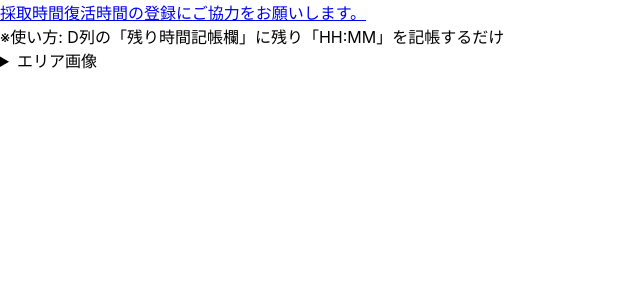
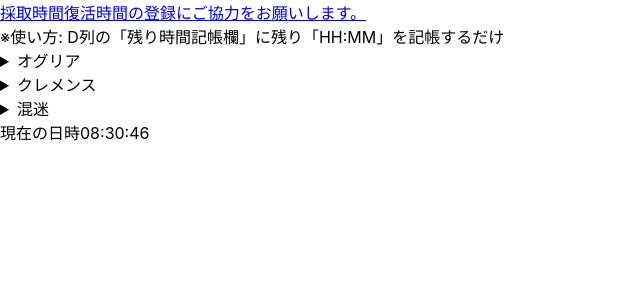
Before and after one commit to holndal/conq_source, a React (Create React App) app: page / in a window 1280 px wide. Shown: the top 300 px of the page, without its empty margins (0-640 px from the left). Built offline with nearby package versions, Linux system fonts and the light colour scheme; no server answers.

Commit message:
update. realtime

```diff
--- a/src/components/Result.js
+++ b/src/components/Result.js
@@ -8,7 +8,7 @@ function Result() {
     useEffect(() => {
         setInterval(() => {
             setTime(new Date())
-        }, 1000*30)
+        }, 1000)
     }, [])
     if (getCsv == null) {
         fetch("https://docs.google.com/spreadsheets/d/e/2PACX-1vSZGE5EGSpP2J-l-griubIFDR2rhrc8ZbJiWg4zIjMSEzxhx733UHwJRbCBzF4TeqJgq4IcV83YWbkk/pub?gid=1857516522&single=true&output=csv")
@@ -83,11 +83,18 @@ function Result() {
                 ※使い方: D列の「残り時間記帳欄」に残り「HH:MM」を記帳するだけ
             </>
             <details>
-                <summary>エリア画像</summary>
+                <summary>オグリア</summary>
                 <img src={`${process.env.PUBLIC_URL}/conq/オグリア.png`} loading='lazy' />
+            </details>
+            <details>
+                <summary>クレメンス</summary>
                 <img src={`${process.env.PUBLIC_URL}/conq/クレメンス.png`} loading='lazy' />
+            </details>
+            <details>
+                <summary>混迷</summary>
                 <img src={`${process.env.PUBLIC_URL}/conq/混迷.png`} loading='lazy' />
             </details>
+            <>現在の日時{getTime.getHours().toString().padStart(2, '0')}:{getTime.getMinutes().toString().padStart(2, '0')}:{getTime.getSeconds().toString().padStart(2, '0')}</>
             <Table>
                 {list}
             </Table>
```
